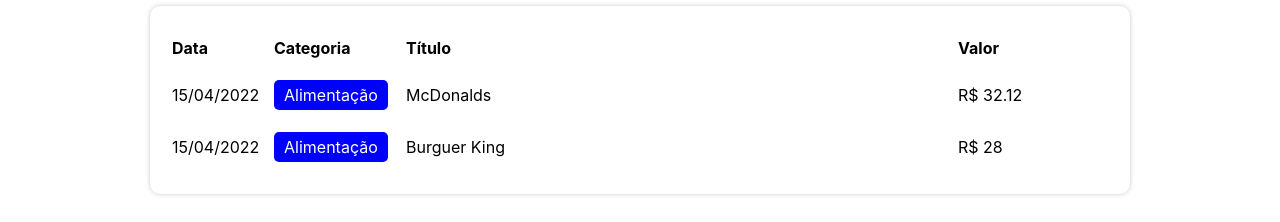
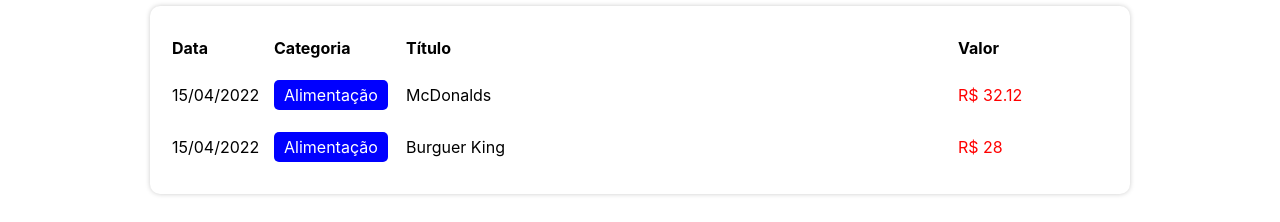
Before and after one commit to Felype-Henrique/expense-tracker, a React (Create React App) app: page / in a window 1280 px wide. Shown: the part 164-386 px from the top of the page. Built offline with nearby package versions, Linux system fonts and the light colour scheme.

Commit message:
numbers colors

```diff
--- a/src/components/TableItem/index.tsx
+++ b/src/components/TableItem/index.tsx
@@ -17,7 +17,11 @@ export const TableItem = ({ item }: Props) => {
         </C.Category>
       </C.TableColumn>
       <C.TableColumn>{item.title}</C.TableColumn>
-      <C.TableColumn>R$ {item.value}</C.TableColumn>
+      <C.TableColumn>
+        <C.Value color={categories[item.category].expense ? 'red' : 'green'}>
+          R$ {item.value}
+        </C.Value>
+      </C.TableColumn>
     </C.TableLine>
   )
 }
--- a/src/components/TableItem/styles.ts
+++ b/src/components/TableItem/styles.ts
@@ -13,3 +13,7 @@ export const Category = styled.div<{color: string}>`
   color: #FFF;
   background: ${props => props.color};
 `;
+
+export const Value = styled.div<{color: string}>`
+  color: ${props => props.color}
+`;
```
